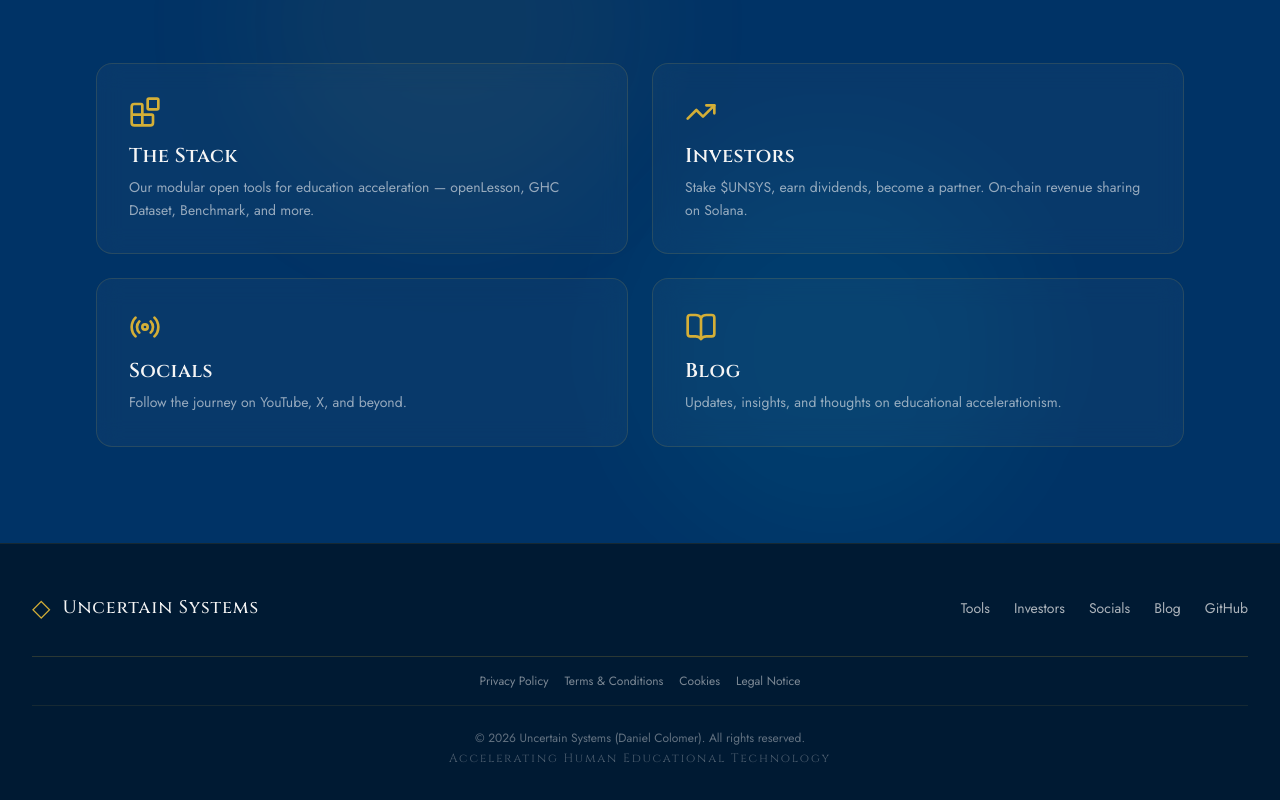
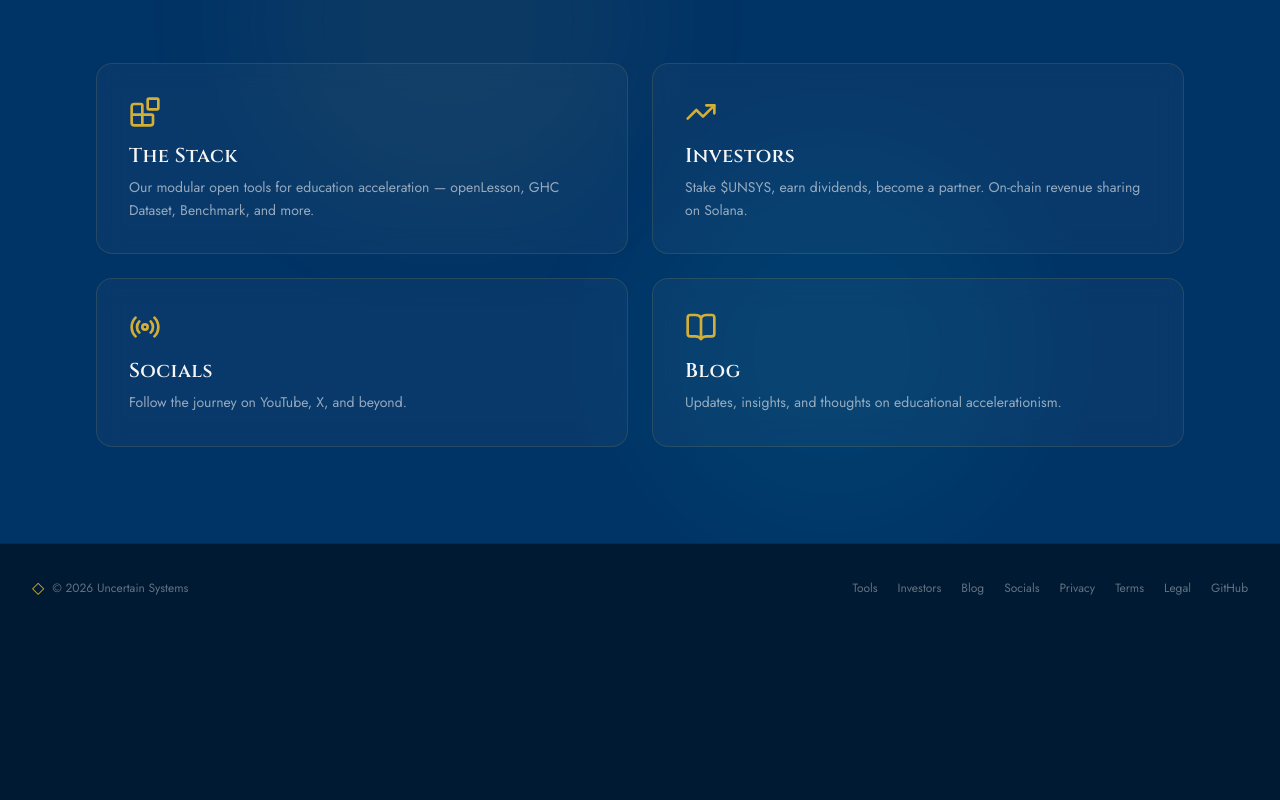
Before and after one commit to dncolomer/uncertainsystems-website, a Next.js app in the folder portal/: page / in a window 1280 px wide. Shown: the part 1853-2653 px from the top of the page. After the commit the page ends 2485 px from the top, so only its background shows below. Built offline with nearby package versions, Linux system fonts and the light colour scheme; no server answers.

Commit message:
Simplify footer to flat single-row layout

```diff
--- a/portal/components/Footer.tsx
+++ b/portal/components/Footer.tsx
@@ -2,64 +2,32 @@
 
 export function Footer() {
   return (
-    <footer className="bg-deep-indigo border-t border-gold/10">
-      <div className="max-w-7xl mx-auto px-4 md:px-8 py-12">
-        {/* Top row */}
-        <div className="flex flex-col md:flex-row items-center justify-between gap-6 pb-8 border-b border-gold/20">
-          <div className="flex items-center gap-3">
-            <span className="text-2xl text-gold">◇</span>
-            <span className="font-[family-name:var(--font-display)] text-lg font-medium tracking-wider text-marble-white">
-              Uncertain Systems
-            </span>
-          </div>
-          <div className="flex flex-wrap justify-center gap-6">
-            <Link href="/tools" className="text-sm text-marble-white/70 hover:text-gold transition-colors">
-              Tools
-            </Link>
-            <Link href="/investors" className="text-sm text-marble-white/70 hover:text-gold transition-colors">
-              Investors
-            </Link>
-            <Link href="/socials" className="text-sm text-marble-white/70 hover:text-gold transition-colors">
-              Socials
-            </Link>
-            <Link href="/blog" className="text-sm text-marble-white/70 hover:text-gold transition-colors">
-              Blog
-            </Link>
-            <a
-              href="https://github.com/dncolomer"
-              target="_blank"
-              rel="noopener"
-              className="text-sm text-marble-white/70 hover:text-gold transition-colors"
-            >
-              GitHub
-            </a>
-          </div>
+    <footer className="bg-deep-indigo border-t border-gold/10 py-8">
+      <div className="max-w-7xl mx-auto px-4 md:px-8 flex flex-col md:flex-row items-center justify-between gap-4">
+        <div className="flex items-center gap-2">
+          <span className="text-gold">◇</span>
+          <span className="text-xs text-marble-white/40">
+            &copy; {new Date().getFullYear()} Uncertain Systems
+          </span>
         </div>
 
-        {/* Legal row */}
-        <div className="flex flex-wrap justify-center gap-4 py-4 border-b border-gold/10">
-          <Link href="/privacy" className="text-xs text-marble-white/50 hover:text-gold transition-colors">
-            Privacy Policy
-          </Link>
-          <Link href="/terms" className="text-xs text-marble-white/50 hover:text-gold transition-colors">
-            Terms & Conditions
-          </Link>
-          <Link href="/cookies" className="text-xs text-marble-white/50 hover:text-gold transition-colors">
-            Cookies
-          </Link>
-          <Link href="/legal" className="text-xs text-marble-white/50 hover:text-gold transition-colors">
-            Legal Notice
-          </Link>
-        </div>
-
-        {/* Bottom */}
-        <div className="pt-6 text-center">
-          <p className="text-xs text-marble-white/40 mb-1">
-            &copy; {new Date().getFullYear()} Uncertain Systems (Daniel Colomer). All rights reserved.
-          </p>
-          <p className="font-[family-name:var(--font-display)] text-xs tracking-[0.15em] text-marble-white/30">
-            Accelerating Human Educational Technology
-          </p>
+        <div className="flex flex-wrap justify-center gap-x-5 gap-y-2">
+          {[
+            { href: "/tools", label: "Tools" },
+            { href: "/investors", label: "Investors" },
+            { href: "/blog", label: "Blog" },
+            { href: "/socials", label: "Socials" },
+            { href: "/privacy", label: "Privacy" },
+            { href: "/terms", label: "Terms" },
+            { href: "/legal", label: "Legal" },
+          ].map((l) => (
+            <Link key={l.href} href={l.href} className="text-xs text-marble-white/40 hover:text-gold transition-colors">
+              {l.label}
+            </Link>
+          ))}
+          <a href="https://github.com/dncolomer" target="_blank" rel="noopener" className="text-xs text-marble-white/40 hover:text-gold transition-colors">
+            GitHub
+          </a>
         </div>
       </div>
     </footer>
```
